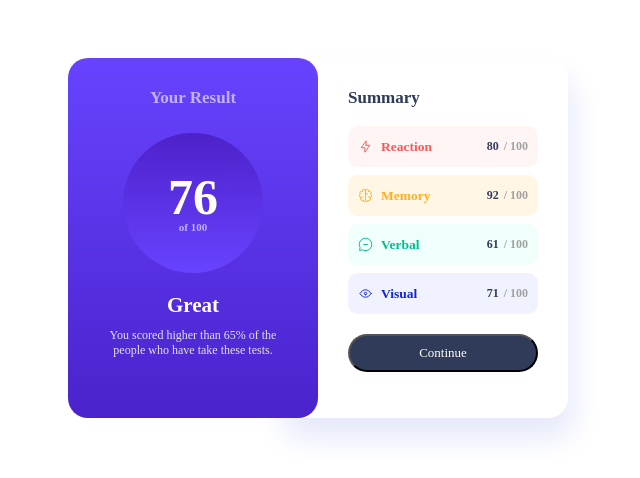
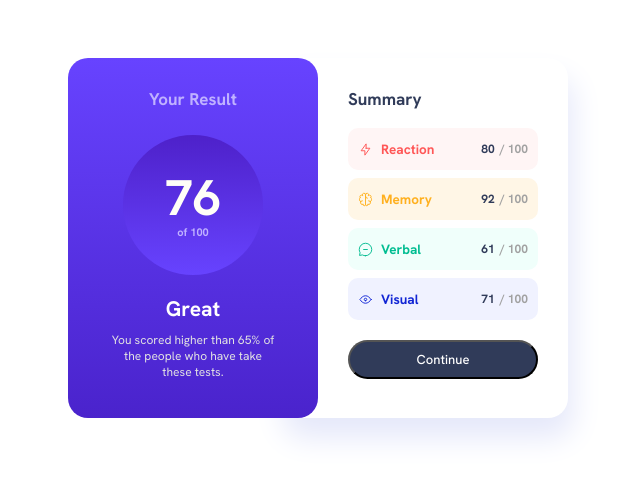
Before and after one commit to vsleila/Projeto-Componente-de-Resultados, a plain HTML site: page index.html in a window 1280 px wide. Shown: the whole page, without its empty margins (30-670 px from the left). Drawn offline with Linux system fonts and the light colour scheme; files whose address does not match are found by name.

Commit message:
Código CSS

```diff
--- a/index.html
+++ b/index.html
@@ -6,6 +6,10 @@
     <title>Results Summary Component</title>
     <link rel="stylesheet" href="style.css">
     <link rel="shortcut icon" href="fav-icon/favicon-32x32.png" type="image/icon"/>
+    <link rel="preconnect" href="https://fonts.googleapis.com">
+    <link rel="preconnect" href="https://fonts.gstatic.com" crossorigin>
+    <link href="https://fonts.googleapis.com/css2?family=Comic+Neue:wght@300&family=Hanken+Grotesk:wght@100;200;300;400;500;600;700;800;900&display=swap" rel="stylesheet">
+
 </head>
 
 <body>
--- a/style.css
+++ b/style.css
@@ -18,7 +18,7 @@
 .your-result h1{
     color: #c0b2ff;
     font-size: 17px;
-    font-family:'Hanken Grotesk';
+    font-family:'Hanken Grotesk', sans-serif;
     text-align: center;
     margin: 0px 0px 25px 0px;
 }
@@ -34,7 +34,7 @@
     height: 140px;
     text-align: center;
     margin: auto;
-    font-family:'Hanken Grotesk';
+    font-family:'Hanken Grotesk', sans-serif;
 }
 
 .circulo-interno h2 {
@@ -50,7 +50,7 @@
 }
 
 .text-your-result {
-    font-family:'Hanken Grotesk';
+    font-family:'Hanken Grotesk', sans-serif;
     text-align: center;
 }
 
@@ -78,7 +78,7 @@
     border-radius: 20px;
     background-color: rgb(255, 255, 255);
     font-size: 9px;
-    font-family:'Hanken Grotesk';
+    font-family:'Hanken Grotesk', sans-serif;
     color:#a1a1a1;
     margin: 50px 50px 50px 0px;
     padding: 30px;
@@ -163,7 +163,7 @@
     border-radius: 20px;
     font-size: 13px;
     font-weight: 500;
-    font-family:'Hanken Grotesk';
+    font-family:'Hanken Grotesk', sans-serif;
     color:white;
     padding: 9px 60px;
     width: 190px;
```
